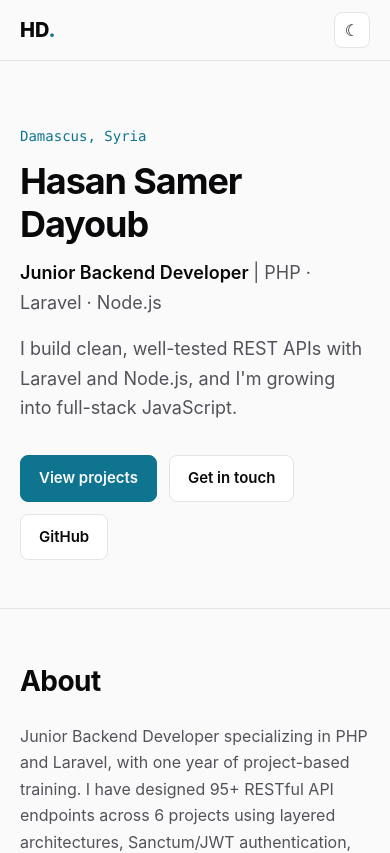
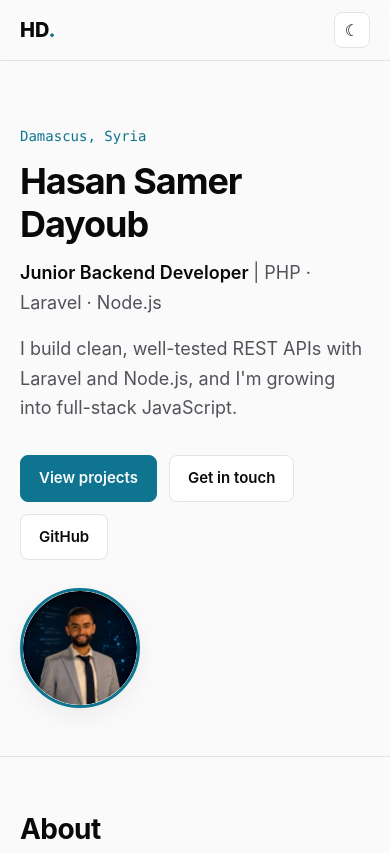
Before and after one commit to hasan123dayoub-del/portfolio, a React (Vite) app: page / in a window 390 px wide. Shown: the top 853 px of the page. Built offline with nearby package versions, Linux system fonts and the light colour scheme.

Commit message:
Add avatar and SEO

```diff
--- a/index.html
+++ b/index.html
@@ -19,6 +19,7 @@
       content="Junior Backend Developer (PHP, Laravel, Node.js) building clean, well-tested REST APIs."
     />
     <meta name="twitter:card" content="summary" />
+    <meta property="og:image" content="/avatar.jpg" />
     <script type="application/ld+json">
       {
         "@context": "https://schema.org",
--- a/src/App.css
+++ b/src/App.css
@@ -82,6 +82,22 @@
 /* Hero */
 .hero {
   padding-block: 96px 72px;
+}
+
+.hero {
+  display: flex;
+  align-items: center;
+  gap: 48px;
+}
+
+.avatar {
+  flex: none;
+  width: 160px;
+  height: 160px;
+  border-radius: 50%;
+  object-fit: cover;
+  border: 3px solid var(--accent);
+  box-shadow: var(--shadow);
 }
 
 .eyebrow {
@@ -384,5 +400,13 @@
 
   .hero {
     padding-block: 64px 48px;
+    flex-direction: column-reverse;
+    align-items: flex-start;
+    gap: 28px;
+  }
+
+  .avatar {
+    width: 120px;
+    height: 120px;
   }
 }
--- a/src/App.tsx
+++ b/src/App.tsx
@@ -72,6 +72,8 @@ function App() {
 
       <main id="top">
         <section className="hero container">
+          <img className="avatar" src="/avatar.jpg" alt={profile.name} width="160" height="160" />
+          <div className="hero-text">
           <p className="eyebrow">{profile.location}</p>
           <h1>{profile.name}</h1>
           <p className="role">
@@ -90,6 +92,7 @@ function App() {
             <a className="btn" href={profile.github} target="_blank" rel="noreferrer">
               GitHub
             </a>
+          </div>
           </div>
         </section>
 
```
Also changed, not shown: public/avatar.jpg (added).
